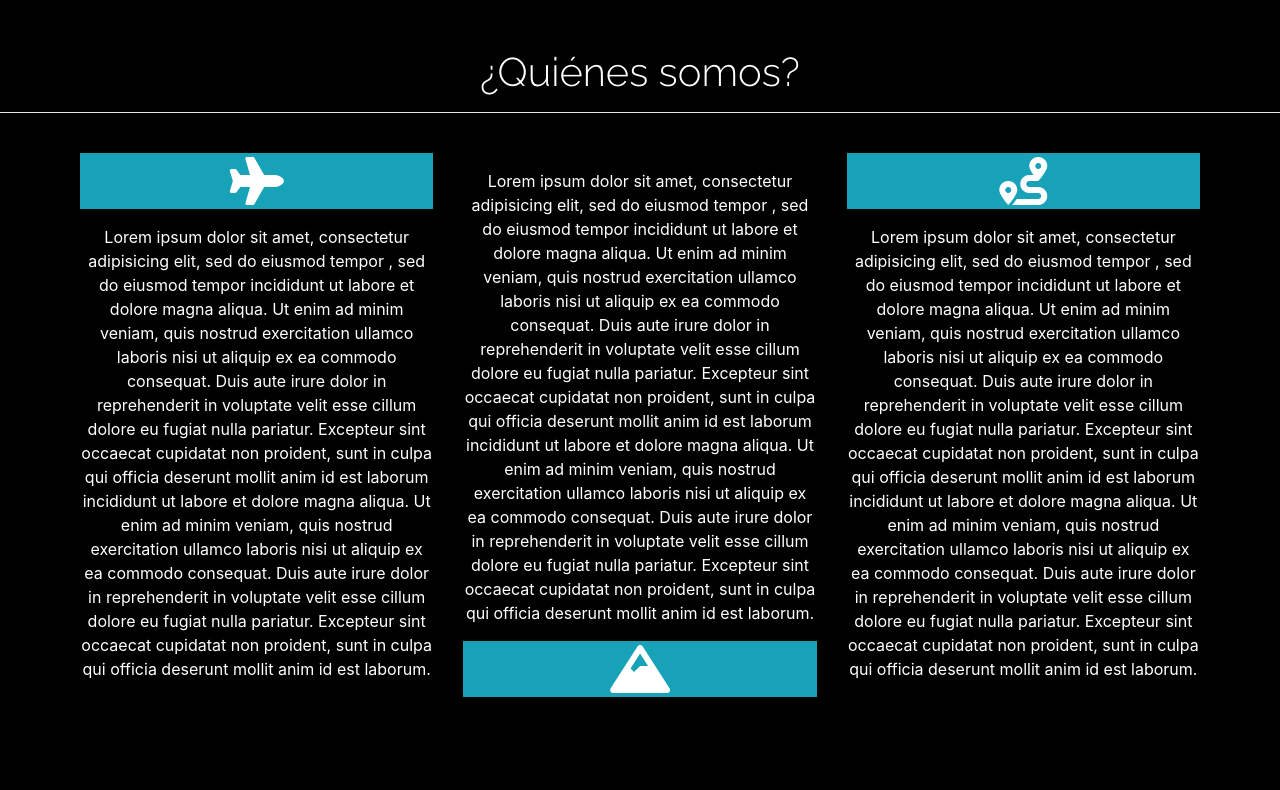
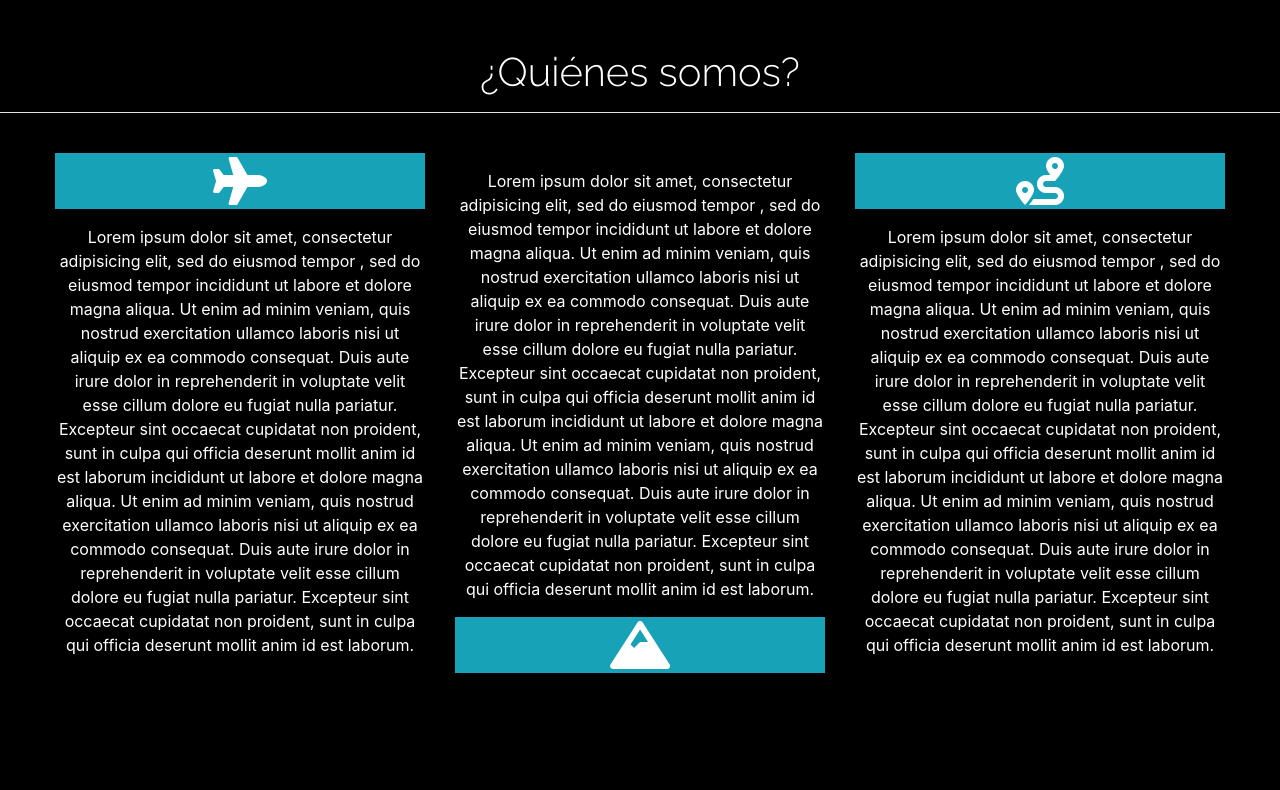
Before and after one commit to thejotaa/Viajes-Chile, a plain HTML site: page index.html in a window 1280 px wide. Shown: the part 960-1750 px from the top of the page. Drawn offline with nearby package versions, Linux system fonts and the light colour scheme; a script that the page names is missing.

Commit message:
detalles de las secciones

```diff
--- a/assets/css/style.css
+++ b/assets/css/style.css
@@ -19,8 +19,8 @@ h1, h3 {
 }
 
 .my-contacto {
-  padding-left: 80px;
-  padding-right: 80px;
+  padding-left: 55px;
+  padding-right: 55px;
 }
 
 .footer {
```
Also changed, not shown: index.html (+1 -1 lines), assets/js/script.js (line endings or trailing spaces).
